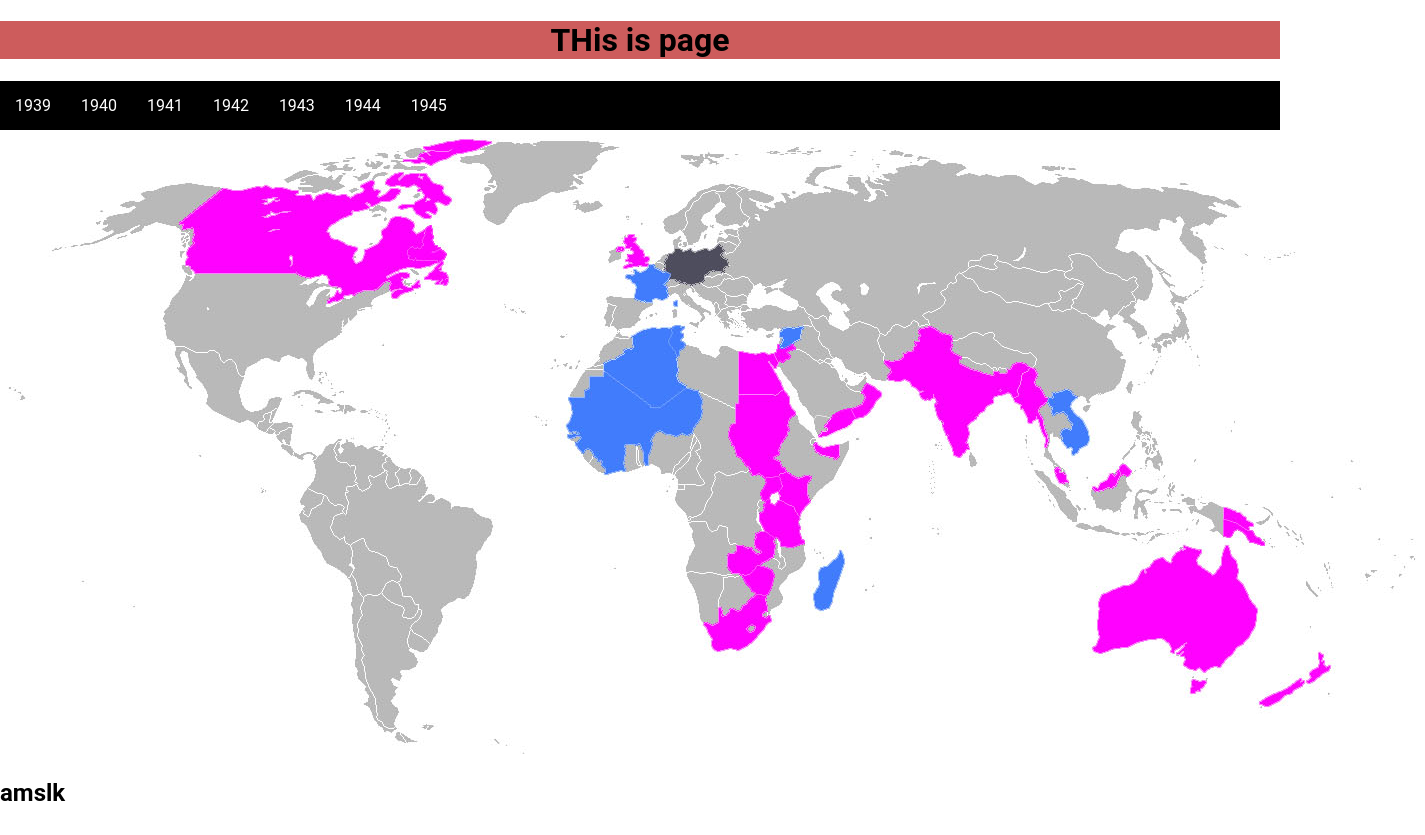
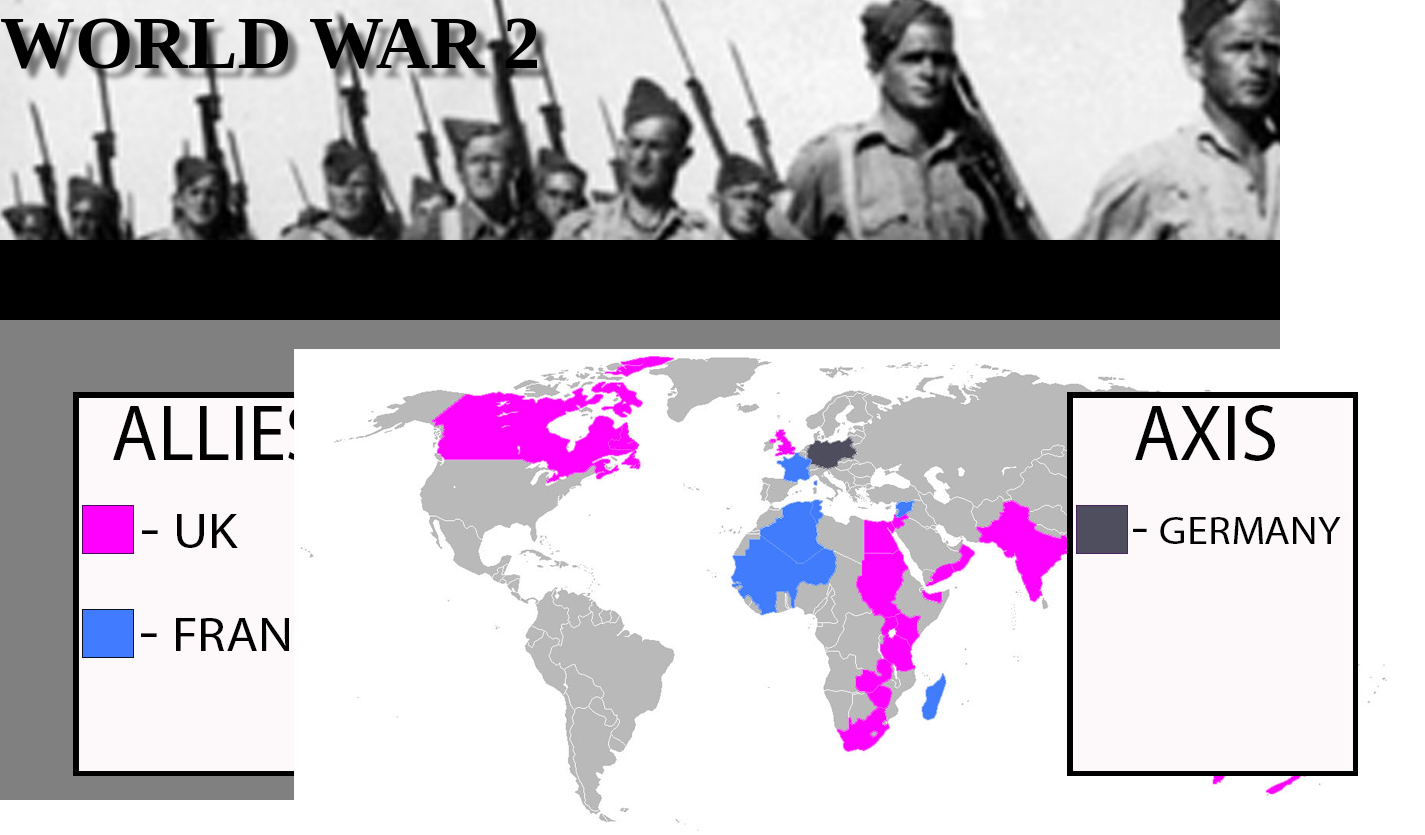
Before and after one commit to logan-dam/ww2-website, a plain HTML site: page index.html in a window 1280 px wide. Shown: the whole page, 1425 px wide, since content can reach past the window. Drawn offline with Linux system fonts and the light colour scheme.

Commit message:
i have finished my first sprint
and on to my second

```diff
--- a/css/style.css
+++ b/css/style.css
@@ -7,31 +7,73 @@ body{
    background-color:white;
 }
 h1{
-    text-align: center;
+    margin: 0;
+    padding: 0;
+    text-align: left;
+    color: black;
+    font-size:75px ;
+    font-family: USN Stencil Font;
+    font-weight: bold;
+    text-shadow: 9px 9px 5px rgba(0, 0, 0, 0.5);
+    text-transform: uppercase;
 }
 header{
-    background-color: grey;
+    width:100vw;
+    height:30vh;
+    background-image:url("../images/header.jpg") ;
+     background-size: cover; /* Resize the background image to cover the entire container */
+     margin: 0;
+     padding: 0;
 }
-.navbar ul{
+nav{
+  width:100vw;
+    height:10vh;
+    background-color: black;
+}
+nav ul{
     list-style-type: none;
     background-color: black;
     padding: 0px;
     margin: 0px;
     overflow: hidden;
 }
-.navbar a{
+nav a{
     color: white;
     text-decoration: none;
     padding: 15px;
     display: block;
     text-align: center;
 }
-.navbar a:hover{
+nav a:hover{
     background-color: grey;
 }
-.navbar li{
+nav li{
     float: left;
 }
-section{
+main{
+  width:100vw;
+    height:60vh;
+    background-color: grey;
+    display: flex;
+    justify-content: space-around;
+    align-items: center;
+}
+.left{
+    width:15vw;
+    height:70%;
+    margin-left: 5vw;
 
 }
+.right{
+    width:15vw;
+    height:70%;
+    margin-right: 1vw;
+
+}
+.middle{
+    width:58vw;
+    height:88%;
+    align-items: center;
+    margin: 10vh 1vw ;
+
+}
--- a/index.html
+++ b/index.html
@@ -9,11 +9,12 @@
     <link rel="stylesheet" href="css/style.css">
 </head>
 <body>
-    <header style="background-color: indianred;">
-         <h1>THis is page</h1>
+    <header>
+    <h1>WORLD WAR 2</h1>
     </header>
 
-   <nav class="navbar">
+   <nav>
+<!--
     <ul>
         <li><a href="index.html">1939</a></li>
         <li><a href="1940.html">1940</a></li>
@@ -24,14 +25,23 @@
         <li><a href="1945.html">1945</a></li>
 
     </ul>
+-->
    </nav>
     <main>
-        <a href="https://en.wikipedia.org/wiki/Timeline_of_World_War_II_(1939)">
-            <img src="/images/1939.jpg" alt="This is the world in 1939">
-        </a>
-        <section>
-            <h2>amslk</h2>
-        </section>
+        <div class="left">
+            <img src="images/Allieskey.jpg" alt="this is the Allieskey">
+        </div>
+        <div class="middle">
+            <img src="images/1939.png" alt="This is the world in 1939">
+        </div>
+        <div class="right">
+            <img src="images/axiskey.jpg" alt="this is the axiskey">
+        </div>
     </main>
 </body>
 </html>
+<!--
+        <a href="https://en.wikipedia.org/wiki/Timeline_of_World_War_II_(1939)">
+            <img src="images/1939.jpg" alt="This is the world in 1939">
+        </a>
+-->
```
Also changed, not shown: images/1939.png (added), images/Allieskey.jpg (added), images/axiskey.jpg (added), images/header.jpg (added), images/march.jpg (added), images/march1.jpg (added), 8 other files.
